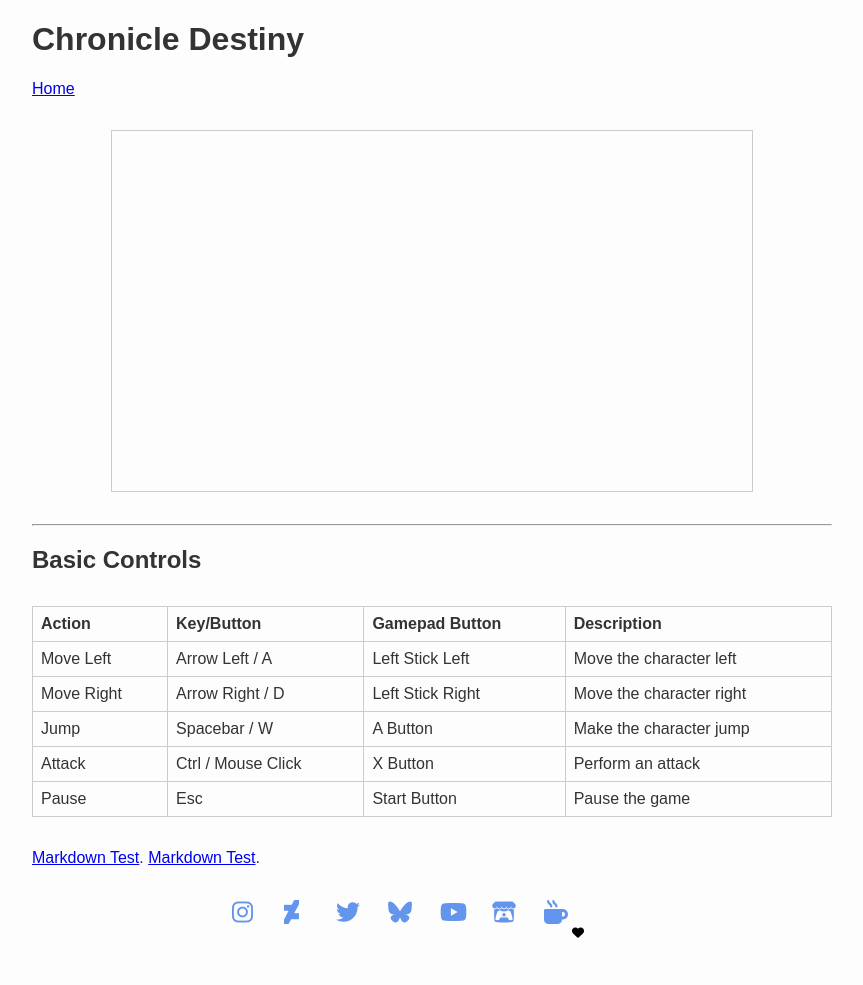
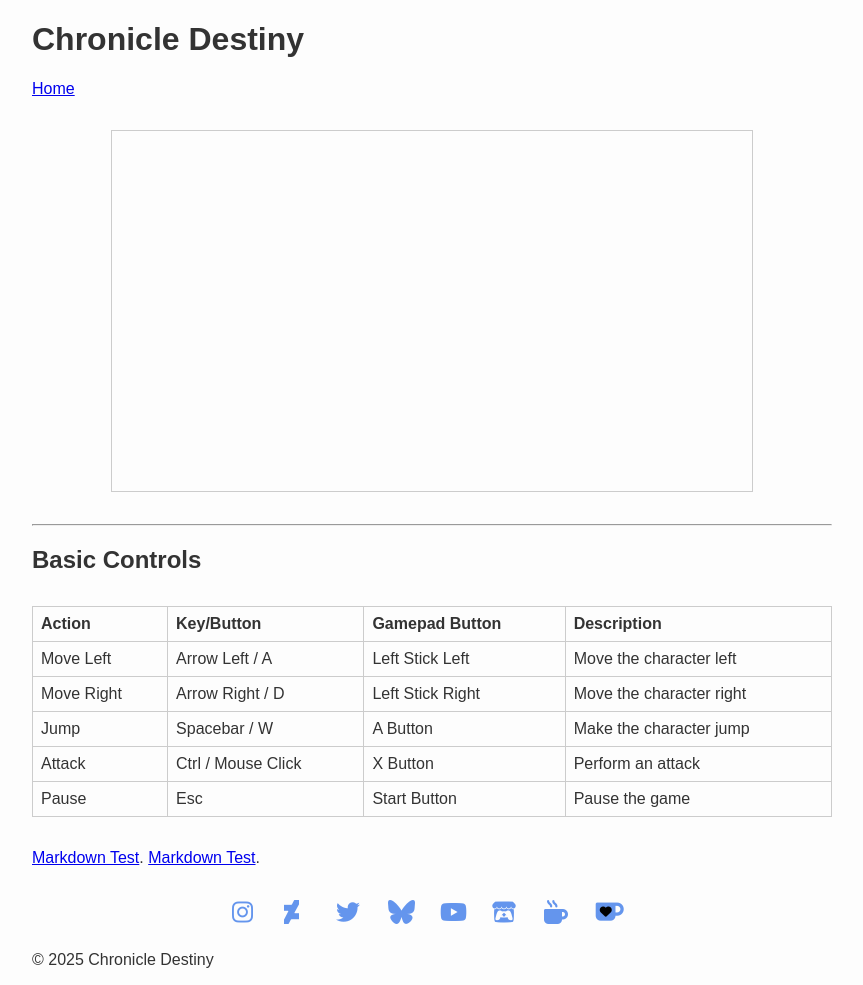
Before and after one commit to zBuLe/Chronicle-Destiny, a Jekyll site: the page built from index.md, in a window 1280 px wide. Shown: the whole page, without its empty margins (208-1071 px from the left). Built offline with Jekyll 4.4.1, drawn with Linux system fonts in a browser that asks for light colours; nearby versions of some CDN libraries; our own code applies the rules of GitHub Pages for plain Markdown files; a script that is not in the unit is left out; before the commit the page ends 939 px from its top, so only the background shows below that.

Commit message:
Remove Font Awesome script from default layout and clean up footer HTML

```diff
--- a/_includes/footer.html
+++ b/_includes/footer.html
@@ -26,4 +26,6 @@
       <i class="fas fa-ko-fi"></i>
     </a>
   </div>
+
+  <p>&copy; {{ site.time | date: "%Y" }} {{ site.title }}</p>
 </footer>
--- a/_layouts/default.html
+++ b/_layouts/default.html
@@ -7,11 +7,6 @@
   <link rel="stylesheet" href="{{ '/assets/css/style.css' | relative_url }}">
   <link rel="stylesheet" href="{{ '/assets/css/gml.css' | relative_url }}">
   <link rel="stylesheet" href="https://cdnjs.cloudflare.com/ajax/libs/font-awesome/6.5.0/css/all.min.css">
-  <script src="https://kit.fontawesome.com/fe2b0ce82c.js" crossorigin="anonymous"></script>
-
-
-
-
 </head>
 <body>
   <div class="container">
```
